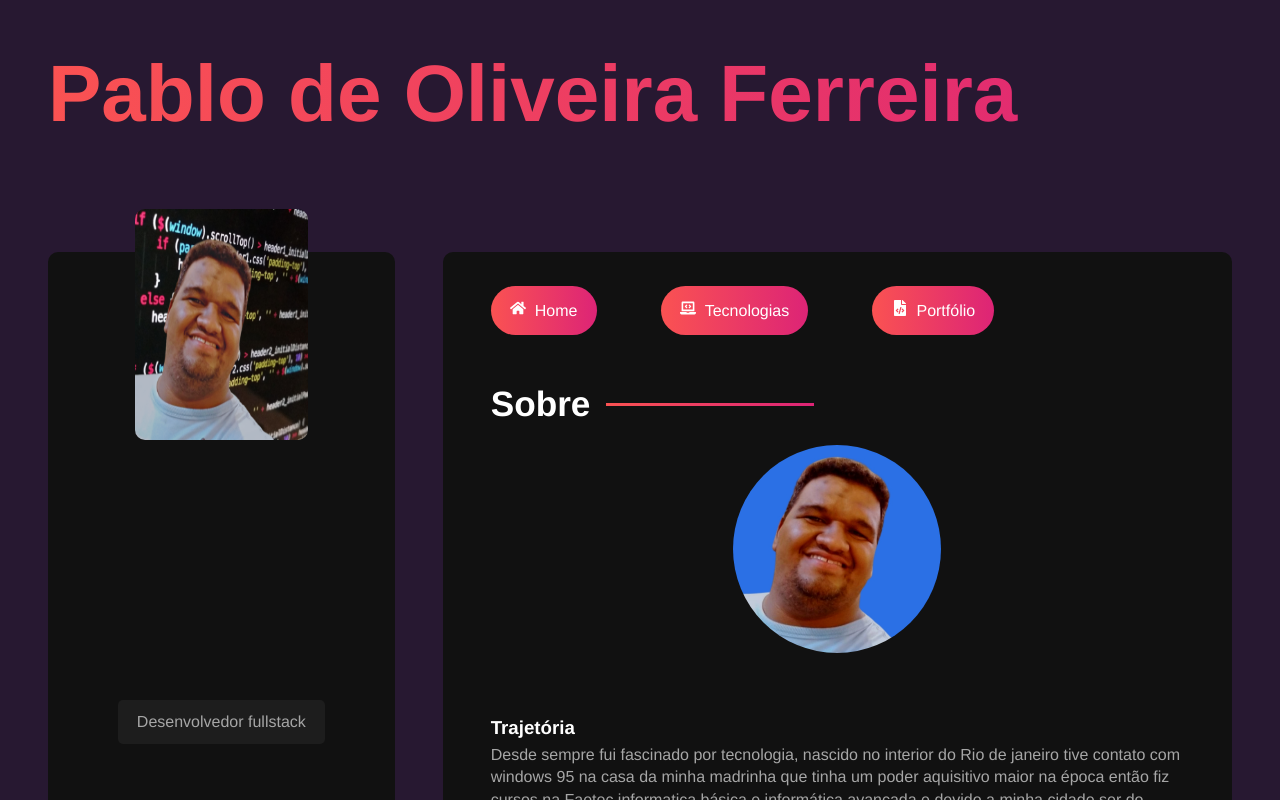
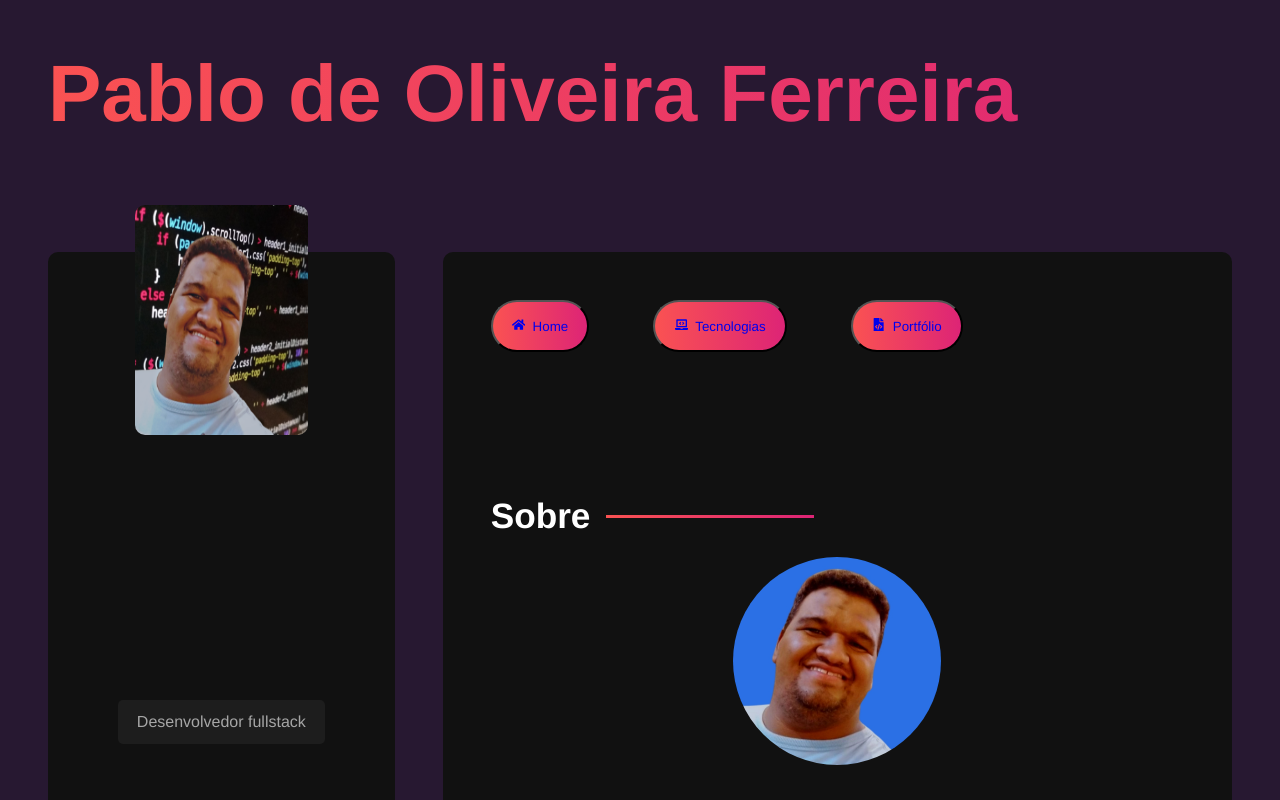
Before and after one commit to pablo-oliveiraDev/PabloDeOliveiraFerreira, a Next.js app: page / in a window 1280 px wide. Shown: the top 800 px of the page. Built offline with nearby package versions, Linux system fonts and the light colour scheme.

Commit message:
correcao botoes mexendo layout

```diff
--- a/src/components/MainContent.jsx
+++ b/src/components/MainContent.jsx
@@ -39,10 +39,12 @@
     <main id={styles.mainContent}>
 
       {btnApp.map((item, index) =>
-      <Link key={index} href={item.url} className={styles.btn}>
+        <button className={styles.btn}>
+          <Link key={index} href={item.url}>
 
-        {item.icon}<span >{item.name}</span>
-      </Link>
+            {item.icon}<span >{item.name}</span>
+          </Link>
+        </button>
       )}
 
       {children}
```
